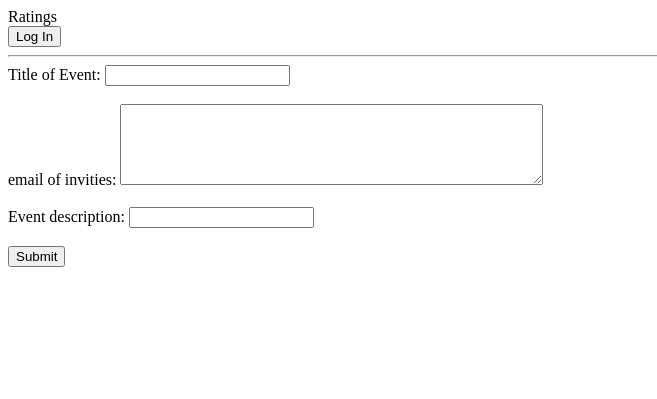
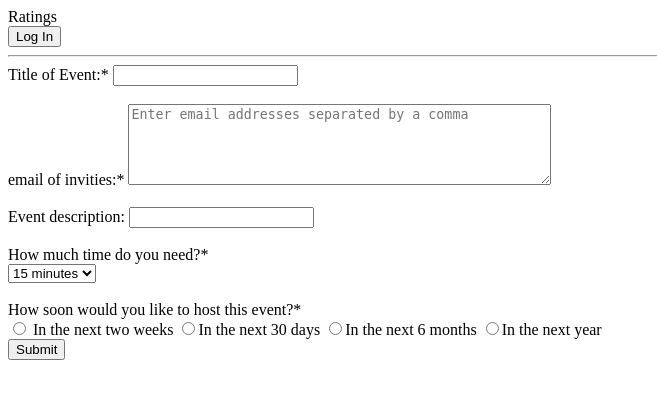
Before and after one commit to Joronimo/OurCalendar, a Flask app: page /invite in a window 1280 px wide. Shown: the top 399 px of the page, without its empty margins (0-657 px from the left). Run offline with Flask 2, Linux system fonts and the light colour scheme.

Commit message:
setting up to create all time list from the user provided parameters. Unfinished,d

```diff
--- a/server.py
+++ b/server.py
@@ -7,6 +7,13 @@ from flask import (Flask, render_template, redirect, request, flash, session,
 from flask_debugtoolbar import DebugToolbarExtension
 
 from model import connect_to_db, db, User, Event
+
+from datetime import timedelta, datetime, date
+
+import calendar
+
+
+
 
 app = Flask(__name__)
 
@@ -74,7 +81,6 @@ def processed_registration():
     email_users = db.session.query(User.email)
     emails = email_users.filter(User.email == email).all()
 
-    print("LOOK FOR THIS!!!!", emails)
 
     if emails == []:
         user = User(email=email, password=password, username=username)
@@ -95,22 +101,6 @@ def view_calendar():
 
     return render_template("calendar.html")
 
-# @app.route("/users/<int:user_id>")
-# def show_user_info(id):
-#     """from URL with user ID, get all user information and display user page"""
-
-#     users = User.query.all()
-
-#     for user in users:
-#         if user.id == id:
-
-#             event_and_invite_id = (
-#             db.session.query(Invite.accepted, Event.host)
-#             .join(Event).filter(Invite.id == user.id).all())
-
-#             return render_template("user_info.html",
-#                                    user=user,
-#                                    movies_and_ratings=movie_and_rating_id)
 
 @app.route("/invite")
 def create_invite():
@@ -127,6 +117,7 @@ def find_event_send_invitation():
 
     users_ids = []
 
+    # convert emails into user ids
     for email in emails:
         email = email.replace(" ", "")
         user = User.query.filter_by(email=email).first()
@@ -135,16 +126,89 @@ def find_event_send_invitation():
     all_events = set()
 
     for user in users_ids:
-        #get user events by their id
+        #get user events by their user id
         users_events = Event.query.filter_by(user_id=user).all()
-        #add each event to the set 'all_events'
+
+        #add each event start and end times to the set 'all_events'
         for event in users_events:
-            all_events.add(event)
+            events = Event.query.filter_by(id=event.id).all()
+            tup_of_event = (event.start_time, event.end_time)
+            all_events.add(tup_of_event)
+
+    ######### get timeline start and end  #############
+
+    timeline = request.form["timeline"]
+    duration = request.form["duration"]
 
 
+    #round start to the nearest quarter hour
+    def get_start_time():
+        """gets start time rounded to the nearest quarter hour starting at now"""
+
+        start = datetime.now()
+        start.replace(second=0, microsecond=0)
+
+
+        if start.minute < 45:
+            if start.hour == 23:
+                start.replace(day=start.day+1, hour=0, second=0, microsecond=0)
+            else:
+                start.replace(hour=start.hour + 1, second=0, microsecond=0)
+            return start
+        elif 00 >= start.minute <= 15:
+            start.replace(minute=15, second=0, microsecond=0)
+            print(start)
+            return start
+        elif 15 >= start.minute <= 30:
+            start.replace(minute=30, second=0, microsecond=0)
+            return start
+        elif 30 >= start.minute <= 45:
+            start.replace(minute=45, second=0, microsecond=0)
+            return start
+
+    start = get_start_time()
+    print("XXXXXXXXXXXXXxxxxXXXX")
+    print(get_start_time())
+
+    date_range = set()
+
+    if timeline == 'two weeks':
+        end = start.replace(day=start.day + 1)
+        print("Helllllllllllllo", end)
+        for n in range(int ((end - start).days)):
+            date_range.add(start + timedelta(n))
+
+    elif timeline == 'month':
+
+        end = start.replace(month=start.month + 1)
+
+        start_times = []
+
+        while start < end:
+            start_times.append(start)
+            print(start_times)
+            if start.minute == 45:
+                start.replace(hour=start.hour +1, minute=0)
+                print("if", start)
+            elif start.minute < 45:
+                break
+            else:
+                start = start.replace(minute=start.minute+15)
+                print("else", start)
+
+        print(start_times)
+
+    elif timeline == 'six months':
+        end = start + timedelta(days=180)
+        when = (start, end)
+
+    elif timeline == 'year':
+        end = start + timedelta(days=365)
+        when = (start, end)
 
 
     return render_template("invitation.html")
+
 
 @app.route("/event")
 def create_event():
--- a/templates/invite.html
+++ b/templates/invite.html
@@ -3,12 +3,11 @@
 
 
 <form action="/invitation" method="POST">
-    Title of Event: <input type="text" name="event name">
+  Title of Event:* <input type="text" name="event name">
   <br>
   <br>
 
-    email of invities: <textarea rows="5" cols="50" placeholder="Enter emails separated by a comma" name="emails">
-    </textarea>
+  email of invities:* <textarea rows="5" cols="50" placeholder="Enter email addresses separated by a comma" name="emails"></textarea>
   <br>
   <br>
 
@@ -16,7 +15,33 @@
   <br>
   <br>
 
+  How much time do you need?*
+  <br>
+  <select name="duration">
+    <option value=".25">15 minutes</option>
+    <option value=".5">30 minutes</option>
+    <option value="1">1 hour</option>
+    <option value="2">2 hours</option>
+    <option value="3">3 hours</option>
+    <option value="4">4 hours</option>
+    <option value="5">5 hours</option>
+    <option value="6">6 hours</option>
+    <option value="7">7 hours</option>
+    <option value="8">8 hours</option>
+  </select>
+  <br>
+  <br>
+
+  How soon would you like to host this event?*
+  <br>
+  <input type="radio" name="timeline" value="two weeks"> In the next two weeks
+  <input type="radio" name="timeline" value="month">In the next 30 days
+  <input type="radio" name="timeline" value="six months">In the next 6 months
+  <input type="radio" name="timeline" value="year">In the next year
+  <br>
+
   <input type="submit">
+
 </form>
 
 
```
Also changed, not shown: model.py (+1 -9 lines). Lines whose indentation alone changed are shown as unchanged.
